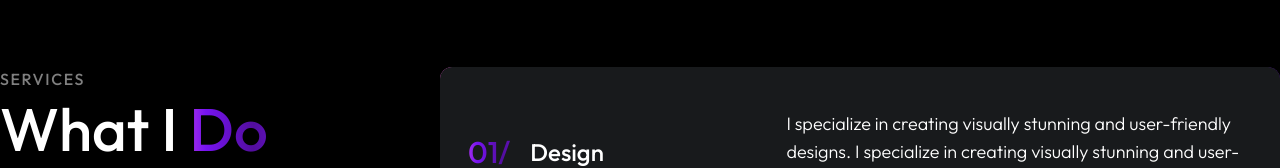
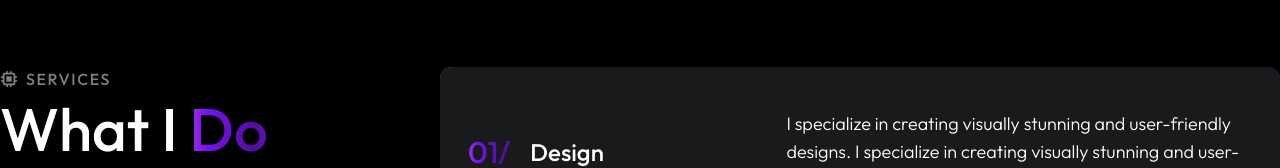
Before and after one commit to suny-webdevs/mdssk, a Next.js app: page / in a window 1280 px wide. Shown: the part 941-1109 px from the top of the page. Built offline with nearby package versions, Linux system fonts and the light colour scheme.

Commit message:
bug fixes

```diff
--- a/src/components/MainPage/ServiceSection.jsx
+++ b/src/components/MainPage/ServiceSection.jsx
@@ -25,7 +25,12 @@ const ServiceSection = () => {
   return (
     <div className="mb-20 grid grid-cols-1 gap-10 md:grid-cols-3">
       <div>
-        <SectionTitle tag="services" title="what i" gradientText="do" />
+        <SectionTitle
+          icon={<HiChip className="text-lg" />}
+          tag="services"
+          title="what i"
+          gradientText="do"
+        />
       </div>
       <div className="col-span-2 flex flex-col gap-5">
         {services.map(({ title, description }, index) => (
```
